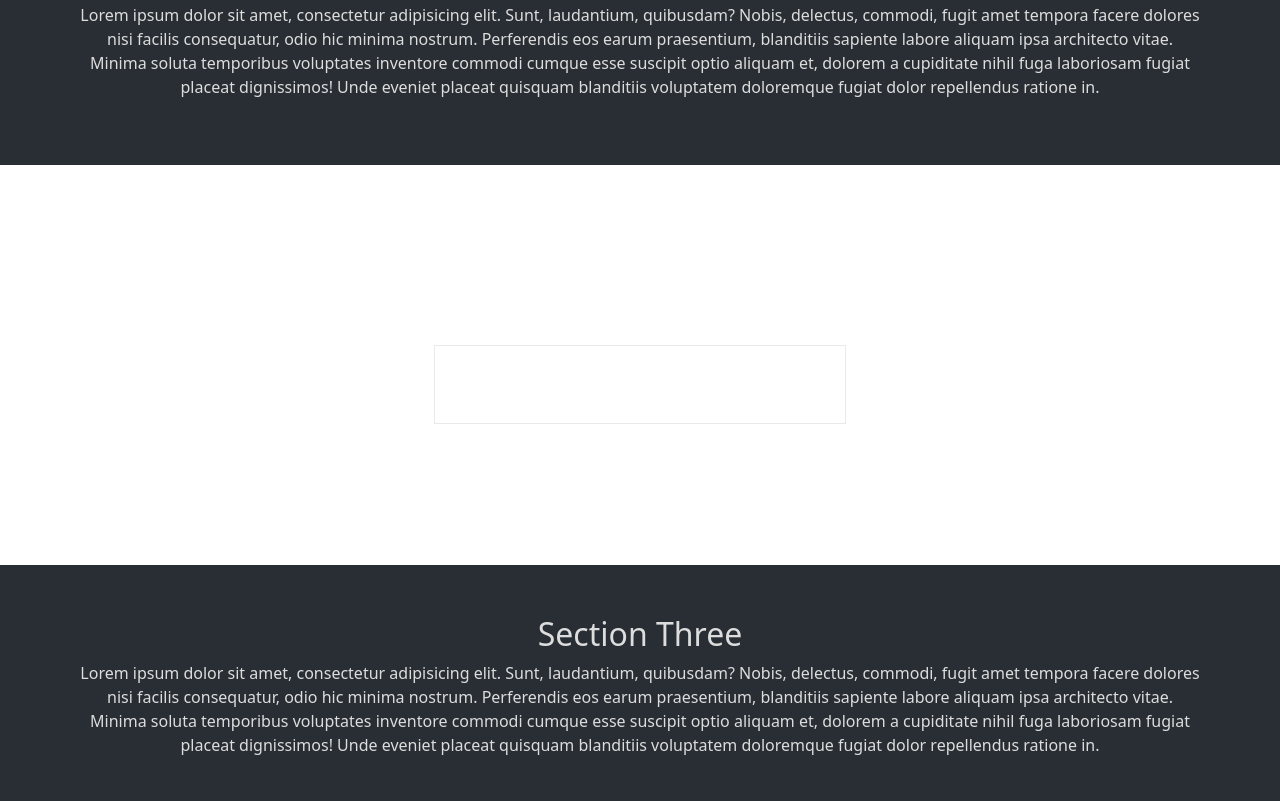
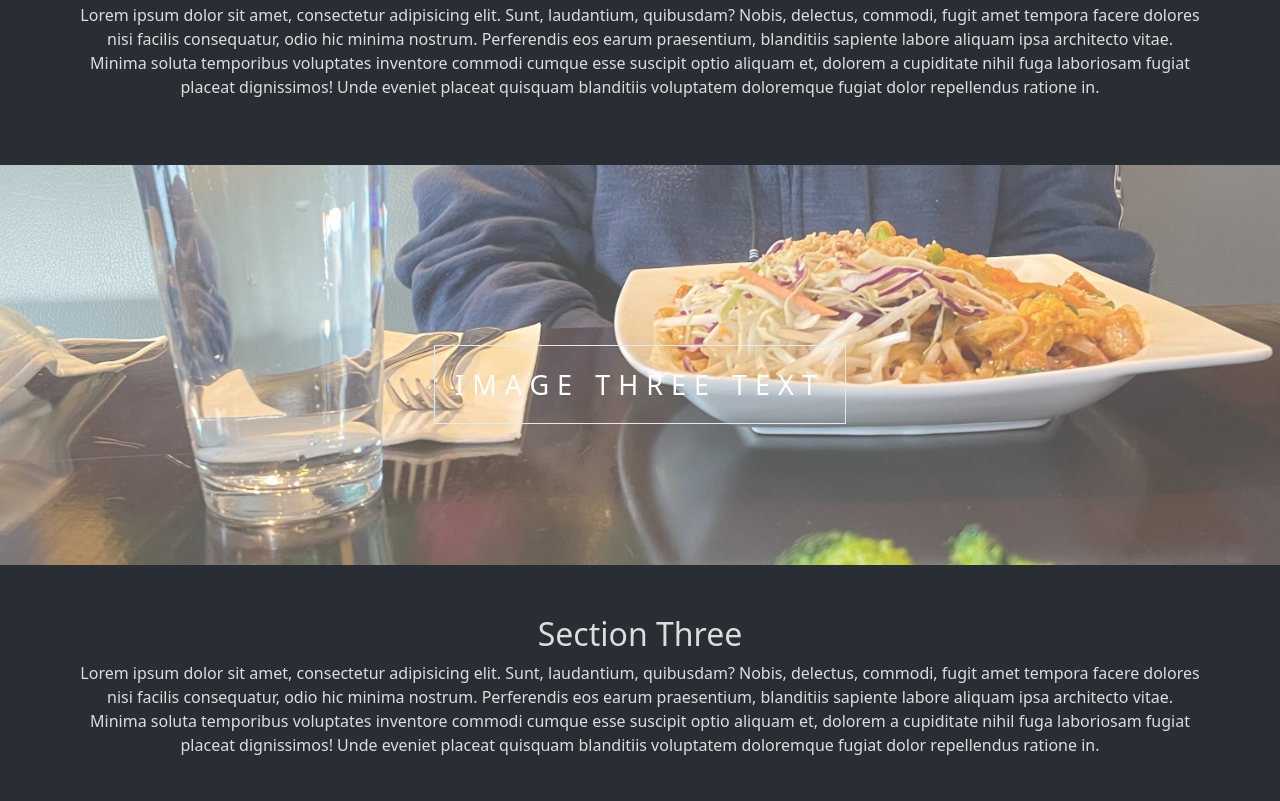
Before and after one commit to Ogunonu/ogunonu.github.io, a plain HTML site: page index.html in a window 1280 px wide. Shown: the part 1600-2401 px from the top of the page. Drawn offline with nearby package versions, Linux system fonts and the light colour scheme.

Commit message:
Update style.css

```diff
--- a/style.css
+++ b/style.css
@@ -28,7 +28,7 @@ body, html{
 }
 
 .pimg3{
-  background-image:url('IMG_0542.jgp');
+  background-image:url('IMG_0542.jpg');
   min-height:400px;
 }
 
```
